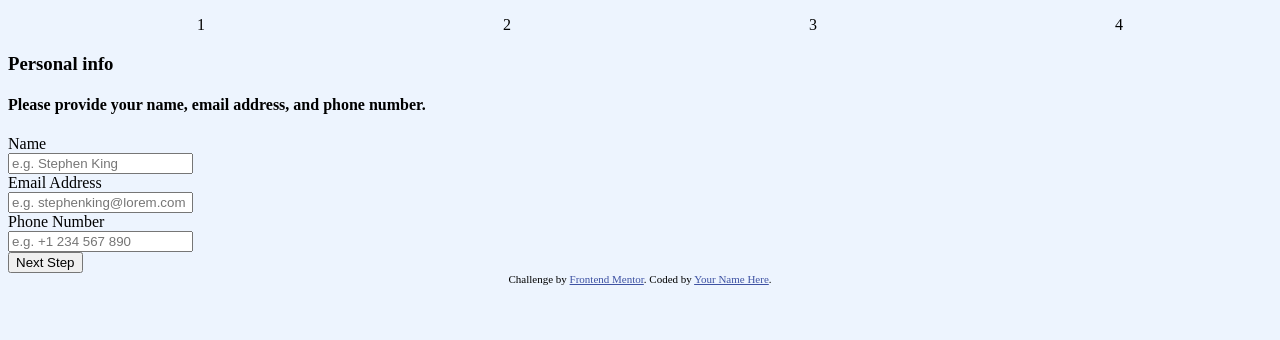
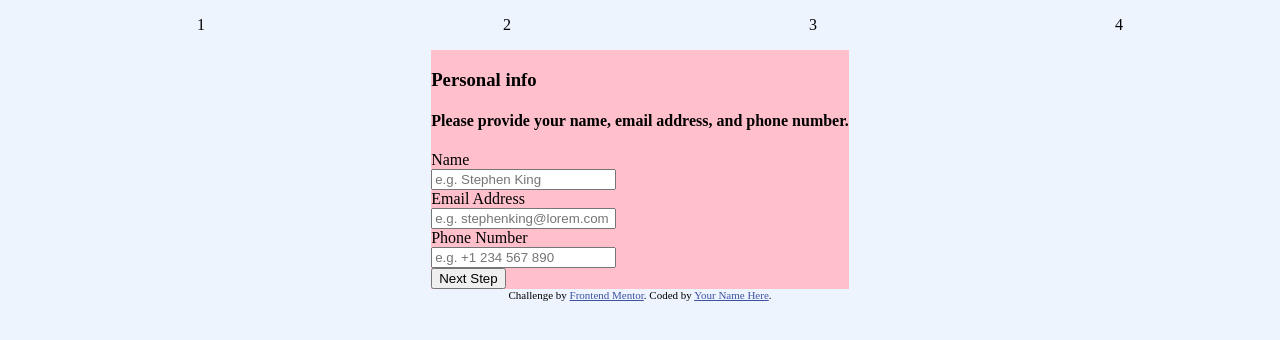
Before and after one commit to er1927/multi-step-form-javascript, a plain HTML site: page index.html in a window 1280 px wide. Drawn offline with Linux system fonts and the light colour scheme.

Commit message:
Center cards against background.

```diff
--- a/index.html
+++ b/index.html
@@ -31,7 +31,7 @@
   <!-- Sidebar end -->
 
   <!-- Step 1 start -->
-<div id="form-container">
+<div class="form-container">
 
 <div class="step" data-step="1">
   <h3>Personal info</h3>
--- a/styles.css
+++ b/styles.css
@@ -6,8 +6,14 @@ body {
     background-color: #EDF4FE;
 }
 
-.card {
-    background-color: white;
+.form-container {
+  display: flex;
+  align-items: center;
+  justify-content: center;
+}
+
+.step {
+  background-color: pink;
 }
 
 .nav_list {
```
